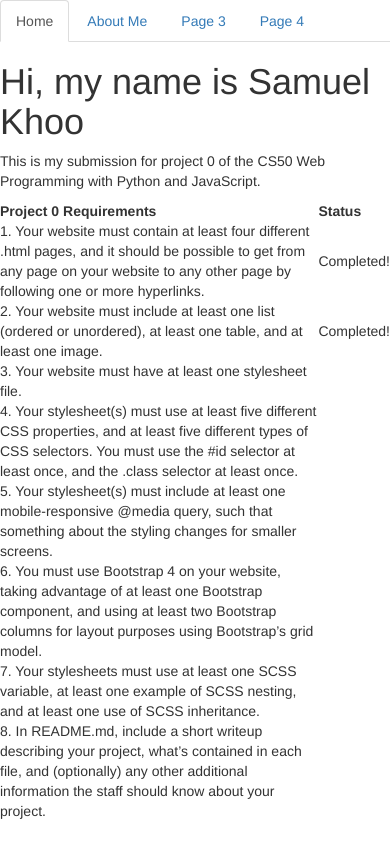
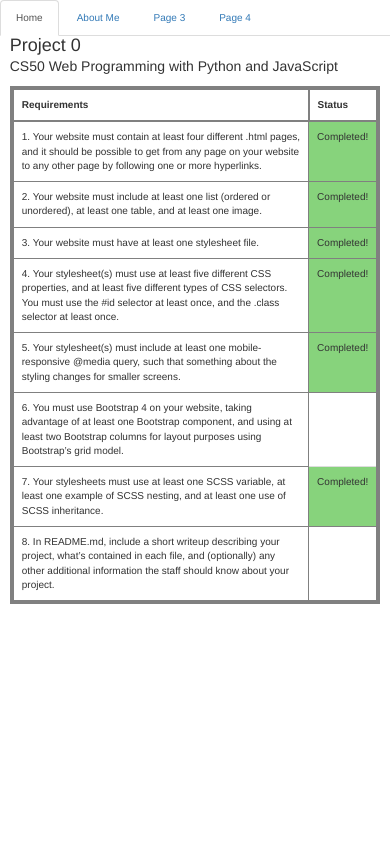
Before and after one commit to samuelkhoo/CS50W, a plain HTML site: page project0/index.html in a window 390 px wide. Drawn offline with nearby package versions, Linux system fonts and the light colour scheme.

Commit message:
add styling

```diff
--- a/project0/index.html
+++ b/project0/index.html
@@ -6,14 +6,10 @@
       <meta name="viewport" content="width=device-width, initial-scale=1">
       <!-- The above 3 meta tags *must* come first in the head; any other head content must come *after* these tags -->
       <title>CS50W Project 0</title>
-      <!-- Latest compiled and minified CSS -->
+        <!-- Latest compiled and minified CSS -->
         <link rel="stylesheet" href="https://maxcdn.bootstrapcdn.com/bootstrap/3.3.7/css/bootstrap.min.css" integrity="sha384-BVYiiSIFeK1dGmJRAkycuHAHRg32OmUcww7on3RYdg4Va+PmSTsz/K68vbdEjh4u" crossorigin="anonymous">
 
-        <!-- Optional theme -->
-        <link rel="stylesheet" href="https://maxcdn.bootstrapcdn.com/bootstrap/3.3.7/css/bootstrap-theme.min.css" integrity="sha384-rHyoN1iRsVXV4nD0JutlnGaslCJuC7uwjduW9SVrLvRYooPp2bWYgmgJQIXwl/Sp" crossorigin="anonymous">
-
-        <!-- Latest compiled and minified JavaScript -->
-        <script src="https://maxcdn.bootstrapcdn.com/bootstrap/3.3.7/js/bootstrap.min.js" integrity="sha384-Tc5IQib027qvyjSMfHjOMaLkfuWVxZxUPnCJA7l2mCWNIpG9mGCD8wGNIcPD7Txa" crossorigin="anonymous"></script>
+        <link rel="stylesheet" href="style.css">
     </head>
     <body>
       <ul class="nav nav-tabs">
@@ -22,35 +18,39 @@
         <li role="presentation"><a href="page3.html">Page 3</a></li>
         <li role="presentation"><a href="page4.html">Page 4</a></li>
       </ul>
-      <h1> Hi, my name is Samuel Khoo </h1>
-      <p> This is my submission for project 0 of the CS50 Web Programming with Python and JavaScript. <p>
-      <table>
+      <h1 class = "header"> Project 0 </h1>
+      <p class = "para"> CS50 Web Programming with Python and JavaScript <p>
+      <table class = "table">
           <tr>
-          <th>Project 0 Requirements </th>
-          <th>Status </th>
+          <th class = "table theader">Requirements </th>
+          <th class = "table theader">Status </th>
           </tr>
           <tr>
             <td>1. Your website must contain at least four different .html pages, and it should be possible to get from any page on your website to any other page by following one or more hyperlinks. </td>
-            <td>Completed! </td>
+            <td class = "status">Completed! </td>
           </tr>
           <tr>
             <td>2. Your website must include at least one list (ordered or unordered), at least one table, and at least one image. </td>
-            <td>Completed! </td>
+            <td class = "status">Completed! </td>
           </tr>
           <tr>
             <td>3. Your website must have at least one stylesheet file. </td>
+            <td class = "status">Completed! </td>
           </tr>
           <tr>
             <td>4. Your stylesheet(s) must use at least five different CSS properties, and at least five different types of CSS selectors. You must use the #id selector at least once, and the .class selector at least once. </td>
+            <td class = "status">Completed! </td>
           </tr>
           <tr>
             <td>5. Your stylesheet(s) must include at least one mobile-responsive @media query, such that something about the styling changes for smaller screens. </td>
+            <td class = "status">Completed! </td>
           </tr>
           <tr>
             <td>6. You must use Bootstrap 4 on your website, taking advantage of at least one Bootstrap component, and using at least two Bootstrap columns for layout purposes using Bootstrap’s grid model. </td>
           </tr>
           <tr>
             <td>7. Your stylesheets must use at least one SCSS variable, at least one example of SCSS nesting, and at least one use of SCSS inheritance. </td>
+            <td class = "status">Completed! </td>
           </tr>
           <tr>
             <td>8. In README.md, include a short writeup describing your project, what’s contained in each file, and (optionally) any other additional information the staff should know about your project. </td>
--- /dev/null
+++ b/project0/style.scss
@@ -0,0 +1,81 @@
+$list-colour: #A9A9A9; /* SCSS variable */
+
+%automargin { /* SCSS inheritance */
+		margin: auto;
+}
+
+.header { /* Class Selector */
+	font-size: 32px;
+  width: 95%;
+  @extend %automargin;
+}
+
+.para {
+  width: 95%;
+  font-size: 24px;
+  @extend %automargin;
+}
+
+.table { /* SCSS nesting */
+	font-size: 12px;
+  width: 95%;
+  border: 4px solid grey;
+	@extend %automargin;
+
+  .theader {
+    font-size: 14px;
+    border: 2px solid grey;
+  }
+
+  tr, td { /* Multiple Element Selector */
+    border: 1px solid grey;
+  }
+}
+
+.status {
+  text-align: center;
+  background-color: #87D37C;
+  border: 1px solid grey;
+}
+
+#profile_picture { /* #id selector */
+  display: block;
+  width: 30%;
+  @extend %automargin;
+}
+
+ol li { /* Descendant Selector */
+	  color: $list-colour;
+}
+
+ul > li { /* Child Selector */
+    color: black;
+}
+
+/* If the screen size is 600px or less, set the font-size of <div> to 30px */
+@media only screen and (max-width: 600px) {
+  .header {
+    font-size: 18px;
+  }
+
+  .para {
+    font-size: 14px;
+  }
+
+  .table {
+    font-size: 10px;
+  }
+
+  .table .theader {
+    font-size: 10px;
+  }
+
+  .nav-tabs {
+    font-size: 10px;
+  }
+
+  ul {
+    font-size: 10px;
+  }
+
+}
```
Also changed, not shown: project0/aboutme.html (+14 -9 lines), project0/style.css (added), 2 other files.
